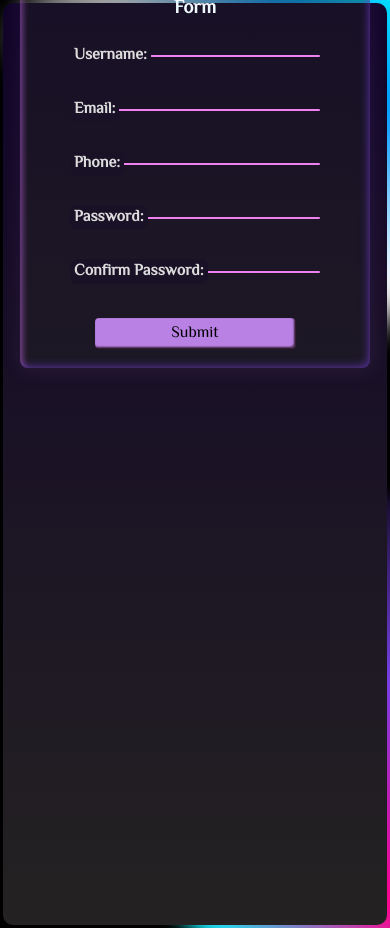
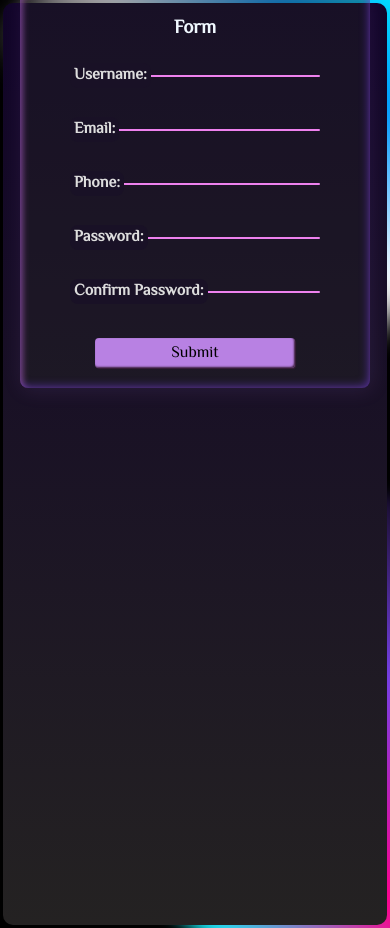
Before and after one commit to sadhguru-slayer/Forms, a plain HTML site: page index.html in a window 390 px wide. Drawn offline with Linux system fonts and the light colour scheme.

Commit message:
Update style.css

```diff
--- a/style.css
+++ b/style.css
@@ -209,7 +209,7 @@ input {
 }
 form{
 position:absolute;
-top:-30px;
+top:-10px;
     min-width: 330px;
     min-height:300px;
     max-height:600px;
```
